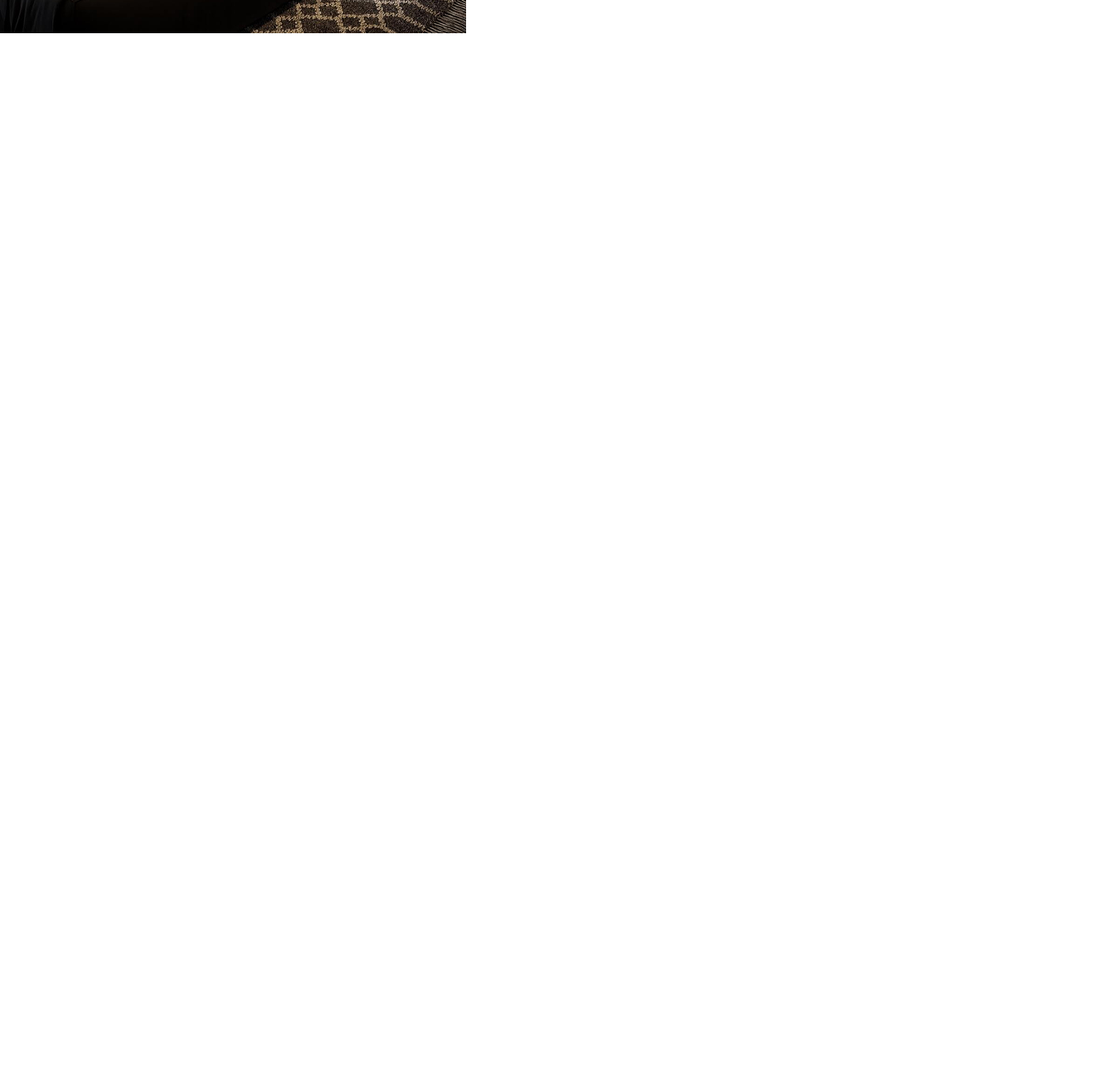
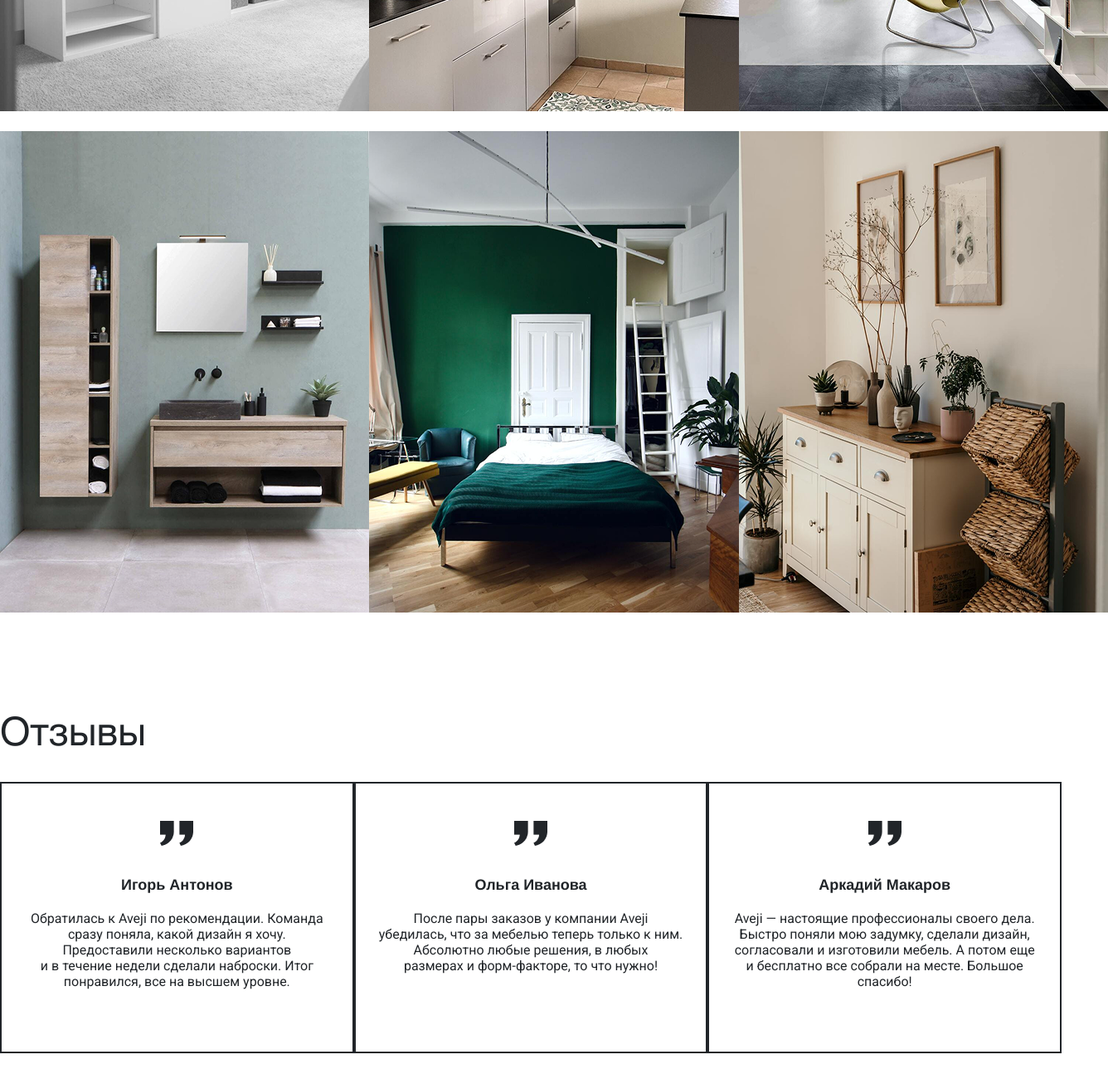
Before and after one commit to Dmitry0611/Aveji, a plain HTML site: page index.html in a window 1280 px wide. Shown: the part 3660-4960 px from the top of the page at 83% size, 1336 px wide, since content can reach past the window. Before the commit the page ends 3704 px from the top, so only its background shows below. Drawn offline with Linux system fonts and the light colour scheme.

Commit message:
finished blocks progects and reviews

```diff
--- a/index.html
+++ b/index.html
@@ -174,6 +174,75 @@
                 </div>
             </div>
         </section>
+
+        <!-- Projects -->
+
+        <section class="projects">
+            <div class="container">
+                <h2>Проекты</h2>
+                <div class="first_line_images">
+                    <div class="image">
+                        <img src="/images/project_one.png" alt="Furniture">
+                    </div>
+                    <div class="image">
+                        <img src="/images/project_two.png" alt="Furniture">
+                    </div>
+                    <div class="image">
+                        <img src="/images/project_third.png" alt="Furniture">
+                    </div>
+                </div>
+                <div class="seconds_line_images">
+                    <div class="image">
+                        <img src="/images/project_four.png" alt="Furniture">
+                    </div>
+                    <div class="image">
+                        <img src="/images/project_five.png" alt="Furniture">
+                    </div>
+                    <div class="image">
+                        <img src="/images/project_six.png" alt="Furniture">
+                    </div>
+                </div>
+            </div>
+        </section>
+
+        <!-- Reviews-->
+
+        <section class="reviews">
+            <div class="container">
+                <h2>
+                    Отзывы
+                </h2>
+                <div class="flex_container">
+                    <div class="card">
+                        <img src="/images/quotes.png" alt="Quote">
+                        <h3>
+                            Игорь Антонов
+                        </h3>
+                        <p>
+                            Обратилась к Aveji по рекомендации. Команда <br> сразу поняла, какой дизайн я хочу. <br> Предоставили несколько вариантов <br> и в течение недели сделали наброски. Итог <br> понравился, все на высшем уровне.
+                        </p>
+                    </div>
+                    <div class="card">
+                        <img src="/images/quotes.png" alt="Quote">
+                        <h3>
+                            Ольга Иванова
+                        </h3>
+                        <p>
+                            После пары заказов у компании Aveji <br>убедилась, что за мебелью теперь только к ним. Абсолютно любые решения, в любых <br> размерах и форм-факторе, то что нужно!
+                        </p>
+                    </div>
+                    <div class="card">
+                        <img src="/images/quotes.png" alt="Quote">
+                        <h3>
+                            Аркадий Макаров
+                        </h3>
+                        <p>
+                            Aveji — настоящие профессионалы своего дела. <br> Быстро поняли мою задумку, сделали дизайн,<br> согласовали и изготовили мебель. А потом еще <br>и бесплатно все собрали на месте. Большое <br> спасибо!
+                        </p>
+                    </div>
+                </div>
+            </div>
+        </section>
     </main>
 
     <!-- Footer -->
--- a/scss/_footer.scss
+++ b/scss/_footer.scss
@@ -4,9 +4,6 @@
     .container {
         .footer_flex {
             display: flex;
-            .footer_flex_left {
-
-            }
             .footer_flex_right {
                 margin-top: 22px;
                 margin-left: 136px;
@@ -37,7 +34,6 @@
                         font-weight: 400;
                         font-size: 16px;
 
-
                         &::placeholder {
                             color: #212529;
                         }
@@ -48,15 +44,18 @@
                     }
                     .btn_form {
                         margin-top: 24px;
+                        font-family: "Roboto";
+                        font-weight: 400;
+                        font-size: 16px;
+                        color: #ffff;
+                        background-color: #212529;
+                        border: none;
+                        width: 176px;
+                        height: 46px;
                     }
                 }
                 .link_store {
                     margin-top: 40px;
-                    a {
-                        img {
-
-                        }
-                    }
                 }
             }
         }
--- /dev/null
+++ b/scss/_projects.scss
@@ -0,0 +1,24 @@
+
+.projects {
+    margin-top: 120px;
+    .container {
+        h2 {
+            font-family: "Helvetica";
+            font-weight: 400;
+            font-size: 48px;
+            color: #212529;
+        }
+        .first_line_images {
+            margin-top: 32px;
+            display: flex;
+            justify-content: space-between;
+        }
+        .seconds_line_images {
+            display: flex;
+            justify-content: space-between;
+            .image {
+                margin-top: 20px;
+            }
+        }
+    }
+}
--- /dev/null
+++ b/scss/_reviews.scss
@@ -0,0 +1,44 @@
+
+.reviews {
+    margin-top: 120px;
+    .container {
+        h2 {
+            font-family: "Helvetica";
+            font-weight: 400;
+            font-size: 48px;
+            color: #212529;
+        }
+        .flex_container {
+            display: flex;
+            justify-content: space-between;
+            .card {
+                width: 445px;
+                height: 327px;
+                border: solid 2px #212529;
+                margin-top: 32px;
+
+                img {
+                    display: block;
+                    margin: 0 auto;
+                    margin-top: 40px;
+                }
+                h3 {
+                    margin-top: 32px;
+                    font-family: "Helvetica";
+                    font-weight: 600;
+                    font-size: 18px;
+                    color: #212529;
+                    text-align: center;
+                }
+                p {
+                    margin-top: 20px;
+                    font-family: "Roboto";
+                    font-weight: 400;
+                    font-size: 16px;
+                    color: #212529;
+                    text-align: center;
+                }
+            }
+        }
+    }
+}
--- a/scss/style.scss
+++ b/scss/style.scss
@@ -3,4 +3,6 @@
 @import "_header";
 @import "_exclusiveFurniture";
 @import "_info";
+@import "_projects";
+@import "_reviews";
 @import "_footer";
```
Also changed, not shown: css/projects.css (added), css/style.css, 2 other files.
